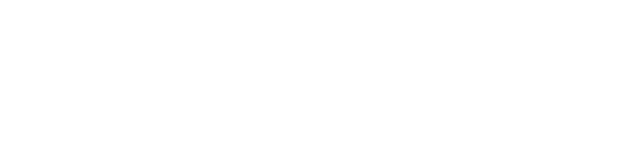
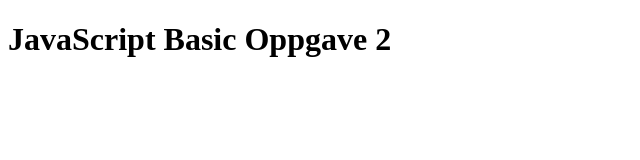
Before and after one commit to Silje32/Javascript_basic_oppgave_2, a plain HTML site: page index.html in a window 1280 px wide. Shown: the whole page, without its empty margins (0-640 px from the left). Drawn offline with Linux system fonts and the light colour scheme.

Commit message:
Added header with h1 in index.html

```diff
--- a/index.html
+++ b/index.html
@@ -7,5 +7,8 @@
     <meta name="viewport" content="width=device-width, initial-scale=1.0" />
     <title>Javascript Basic Oppgave 2</title>
   </head>
+  <header>
+    <h1>JavaScript Basic Oppgave 2</h1>
+  </header>
   <body></body>
 </html>
```
